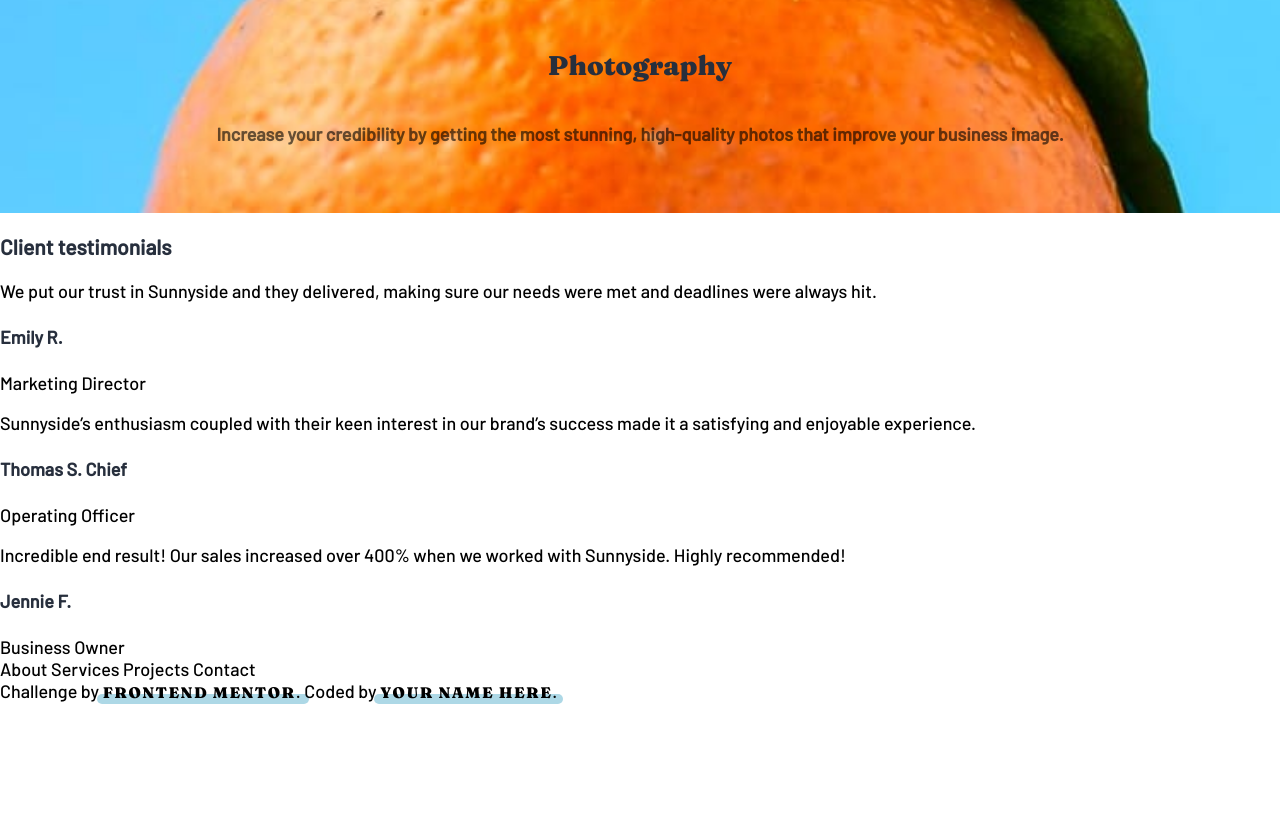
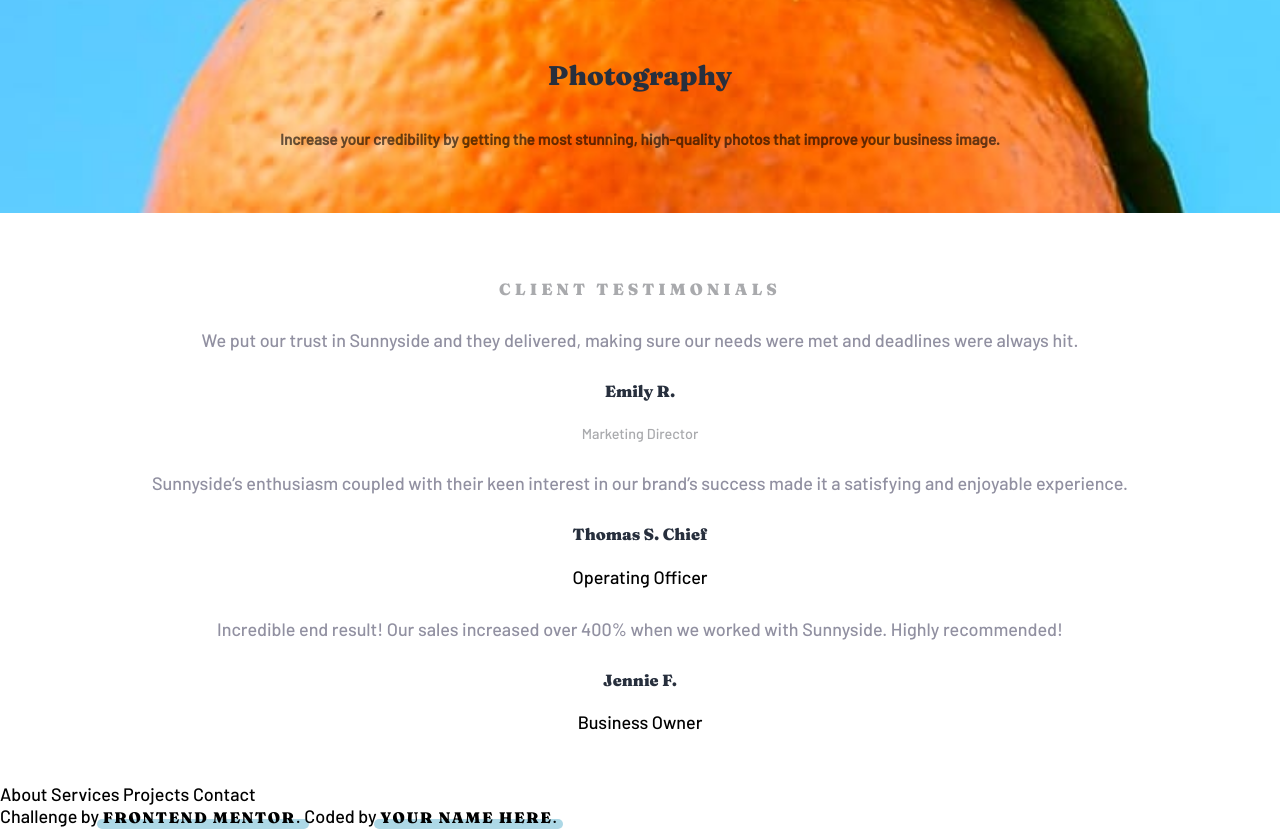
Before and after one commit to imalbert/_frontendmentor_sunnyside-agency-landing-page, a Next.js app: page / in a window 1280 px wide. Shown: the part 3240-4069 px from the top of the page. Before the commit the page ends 3944 px from the top, so only its background shows below. Built offline with nearby package versions, Linux system fonts and the light colour scheme.

Commit message:
adjust heading tag styles

```diff
--- a/pages/index.tsx
+++ b/pages/index.tsx
@@ -91,7 +91,7 @@ export default function Home() {
             photos that improve your business image.
           </p>
         </section>
-        <section>
+        <section className={styles.section}>
           <h3>Client testimonials</h3>
           <div>
             {/* <Image src="" alt="" /> */}
@@ -100,7 +100,7 @@ export default function Home() {
               needs were met and deadlines were always hit.
             </p>
             <h4>Emily R.</h4>
-            <span>Marketing Director</span>
+            <h5>Marketing Director</h5>
           </div>
           <div>
             {/* <Image src="" alt="" /> */}
--- a/styles/Home.module.css
+++ b/styles/Home.module.css
@@ -83,6 +83,7 @@
 }
 .tallSection p {
   font-weight: 600;
+  font-size: 0.85em;
   color: rgba(0,0,0,0.6);
 }
 .imgBg {
@@ -105,6 +106,8 @@
   position: relative;
 }
 
+/* testimonials */
+
 @media(min-width: 495px) {
   .hero {
     background-image: url('../images/desktop/image-header.jpg')
--- a/styles/globals.css
+++ b/styles/globals.css
@@ -11,17 +11,29 @@ a {
   font-size: 0.85em;
 }
 h1, h2, h3, h4, h5, h6 {
+  font-family: 'Fraunces';
+  font-weight: 900;
   color: #272F3D;
 }
 h1 {
-  font-family: 'Fraunces';
-  font-weight: 900;
   text-transform: uppercase;
   letter-spacing: 0.2em;
 }
-h2 {
-  font-family: 'Fraunces';
-  font-weight: 900;
+h3 {
+  color: #A9AAAD;
+  letter-spacing: 0.25em;
+  text-transform: uppercase;
+  font-size: 0.9em;
+}
+h4 {
+  font-size: 0.9em;
+  color: #272F3D;
+}
+h5 {
+  color: #A9AAAD;
+  font-size: 0.8em;
+  font-family: unset;
+  font-weight: 500;
 }
 
 :root {
```
